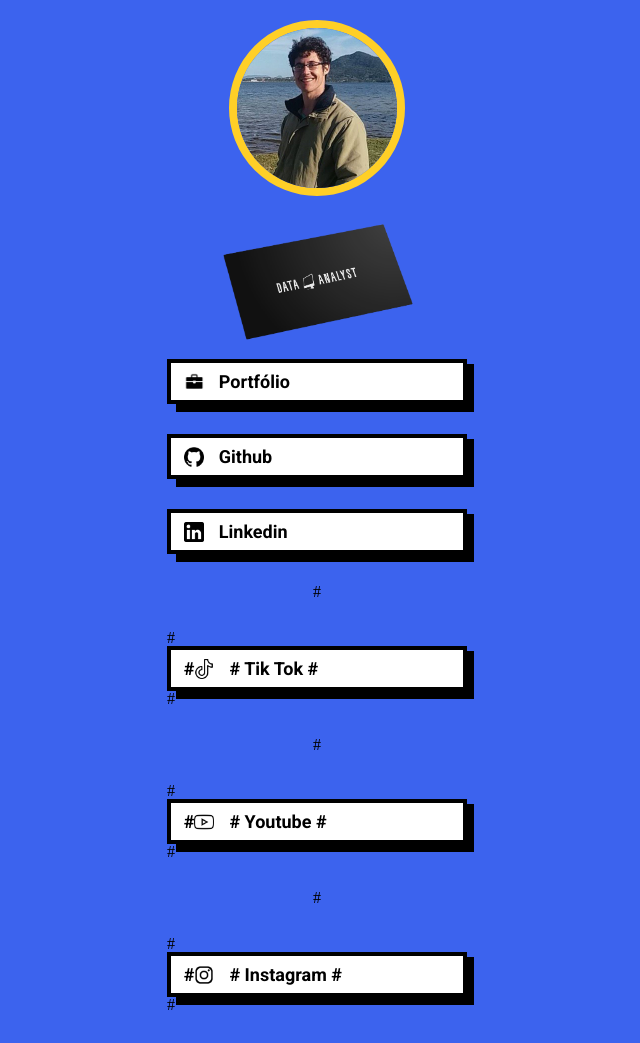
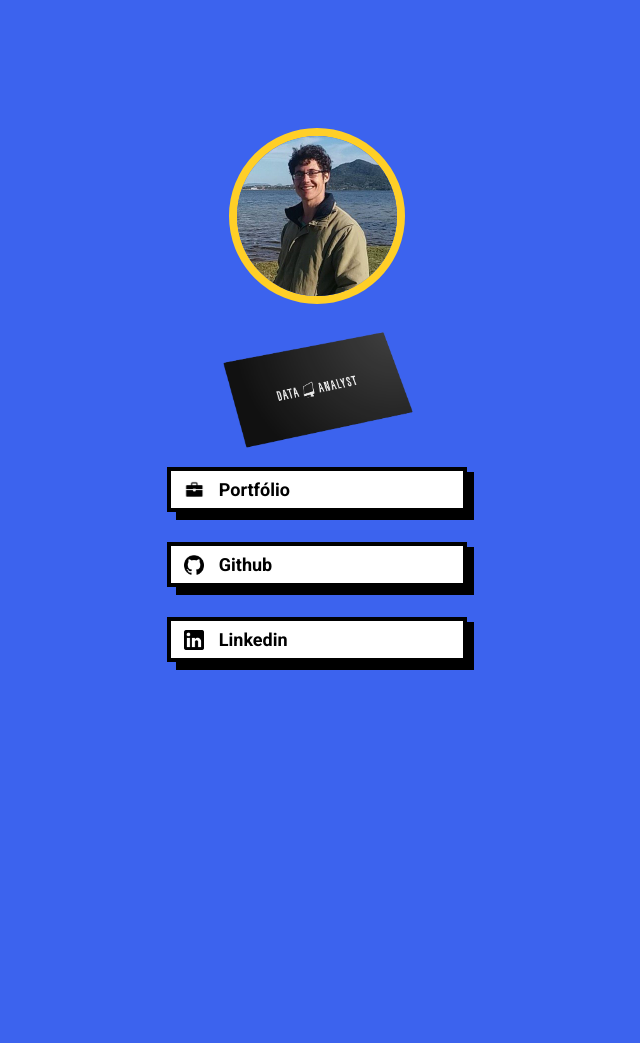
Before and after one commit to gabrielgregoriogithub/Links, a plain HTML site: page index.html in a window 1280 px wide. Shown: the whole page, without its empty margins (323-963 px from the left). After the commit the page ends 800 px from the top, so only its background shows below. Drawn offline with Linux system fonts and the light colour scheme.

Commit message:
Update index.html

```diff
--- a/index.html
+++ b/index.html
@@ -30,24 +30,24 @@
         Linkedin
       </button>
     </li>
-#    <li>
-#      <button onclick=" window.open('https://www.tiktok.com/@canalgabrielgregorio', '_blank')">
-#        <img class="buttonLogo" src="./assets/tiktok.png" alt="Logo do TikTok, uma nota musical">
-#        Tik Tok
-#      </button>
-#    </li>
-#     <li>
-#      <button onclick=" window.open('https://www.youtube.com/@CanalGabrielGregorio', '_blank')">
-#        <img class="buttonLogo" src="./assets/youtube.png" alt="Logo do youtube, uma botao play">
-#        Youtube
-#      </button>
-#    </li>
-#    <li>
-#      <button onclick=" window.open('https://www.instagram.com/canalgabrielgregorio/', '_blank')">
-#        <img class="buttonLogo" src="./assets/instagram.png" alt="Logo do Instagram, uma câmera polaroid">
-#        Instagram
-#      </button>
-#    </li>
-  </ul>
+<!--     <li>
+      <button onclick=" window.open('https://www.tiktok.com/@canalgabrielgregorio', '_blank')">
+        <img class="buttonLogo" src="./assets/tiktok.png" alt="Logo do TikTok, uma nota musical">
+        Tik Tok
+      </button>
+   </li>
+     <li>
+      <button onclick=" window.open('https://www.youtube.com/@CanalGabrielGregorio', '_blank')">
+       <img class="buttonLogo" src="./assets/youtube.png" alt="Logo do youtube, uma botao play">
+        Youtube
+      </button>
+    </li>
+    <li>
+      <button onclick=" window.open('https://www.instagram.com/canalgabrielgregorio/', '_blank')">
+        <img class="buttonLogo" src="./assets/instagram.png" alt="Logo do Instagram, uma câmera polaroid">
+        Instagram
+      </button>
+    </li>
+  </ul> -->
 </body>
 </html>
```
